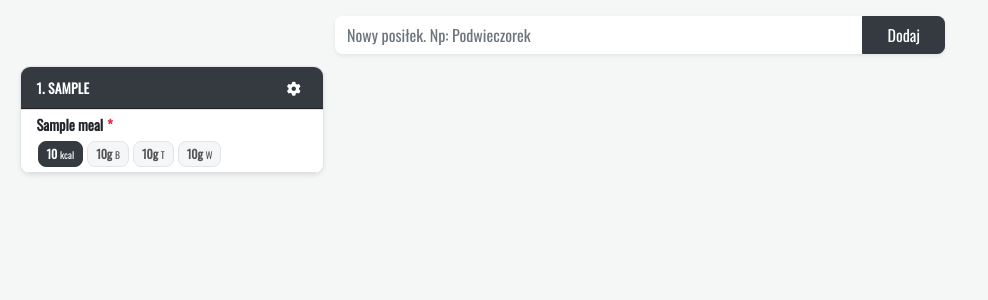
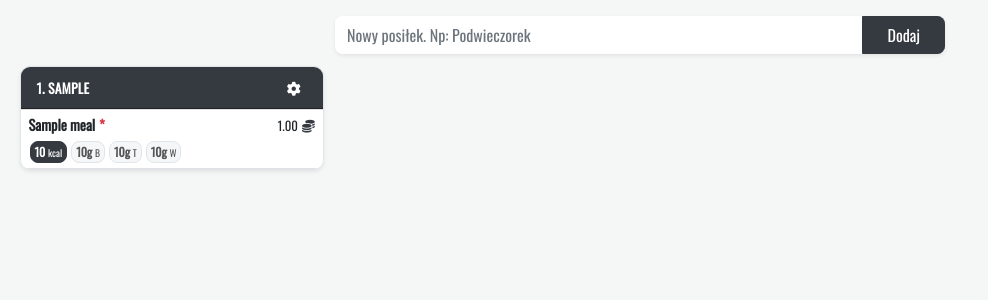
Before and after one commit to piter1316/toDoApp, a Django app: page /mealsEdit in a window 1280 px wide. Shown: the part 54-354 px from the top of the page, without its empty margins (0-988 px from the left). Run offline with Django 3.2, Linux system fonts and the light colour scheme; a user stored in the database is signed in; tables that the repository leaves empty hold one stand-in row (values such as "Sample post"); a database or web service that is not in the repository returns one stand-in record (values such as "Sample title"); data that the repository does not hold is empty; some libraries are stand-ins or nearby versions.

Commit message:
meal price in meal edit view

```diff
--- a/meals/templates/meals/edit.html
+++ b/meals/templates/meals/edit.html
@@ -7,7 +7,7 @@
     display: inline-block;
     min-width: 32px;
     text-align: center;
-    padding: 3px 8px;
+    padding: 1px 4px;
     font-size: 0.75rem;
     font-weight: 700;
     color: #555;
@@ -171,12 +171,12 @@
         <div class="list-group list-group-flush">
           {% for meal in meals %}
           <a href="{% url 'meals:edit_meal_ingredients' meal.0.id %}"
-             class="list-group-item list-group-item-action py-1 px-3 meal-item-link border-bottom"
+             class="list-group-item list-group-item-action py-1 px-2 meal-item-link border-bottom"
              title="{{meal.1.4.1}}">
             <div class="d-flex justify-content-between align-items-center flex-wrap" style="gap:4px;">
               <span class="font-weight-bold" style="font-size:0.9rem; flex: 1; min-width: 100px;">
                 {{meal.0}}{% if meal.0.special %}<span class="text-danger ml-1">*</span>{% endif %}
-              </span>
+              </span>{% if meal.1.5 %}<small class="">{{meal.1.5}}<i class="fas fa-coins text-dark ml-1"></i></small>{% endif %}
               <div class="d-flex align-items-center flex-wrap" style="gap:2px;">
                 <span class="macro-badge macro-badge-kcal" style="font-size:0.75rem;">{{meal.1.0}} <small>kcal</small></span>
                 <span class="macro-badge {% if meal.1.4.0 == 'B' %}macro-badge-protein-hi_p{% endif %}
--- a/meals/views.py
+++ b/meals/views.py
@@ -1,4 +1,5 @@
 import random
+from decimal import Decimal, ROUND_HALF_UP
 from typing import Optional, List, Tuple, Union
 
 from django.contrib import messages
@@ -411,6 +412,27 @@ def meals(request, current=1):
     return render(request, 'meals/meals_list.html', context)
 
 
+def get_meal_price(meal: Meal) -> Optional[Decimal]:
+    """Returns meal price or None if any ingredient has no price."""
+    total = Decimal("0")
+    ingredients = meal.mealingredient_set.all()
+
+    if not ingredients:
+        return None
+
+    for item in ingredients:
+        price = item.ingredient_id.price_per_100_gram
+        if price is None or price <= 0:
+            return None
+
+        total += price * Decimal(str(item.quantity)) / Decimal("100")
+
+    return total.quantize(
+        Decimal("0.01"),
+        rounding=ROUND_HALF_UP
+    )
+
+
 @login_required(login_url='/accounts/login')
 def edit_meals(request):
     user = request.user
@@ -442,7 +464,8 @@ def edit_meals(request):
                 round(meal.total_protein or 0),
                 round(meal.total_fat or 0),
                 round(meal.total_carb or 0),
-                meal.is_hi_protein_flag
+                meal.is_hi_protein_flag,
+                get_meal_price(meal)
             ]
             meals_options_dict[option_obj].append([meal, macro_data])
 
```
